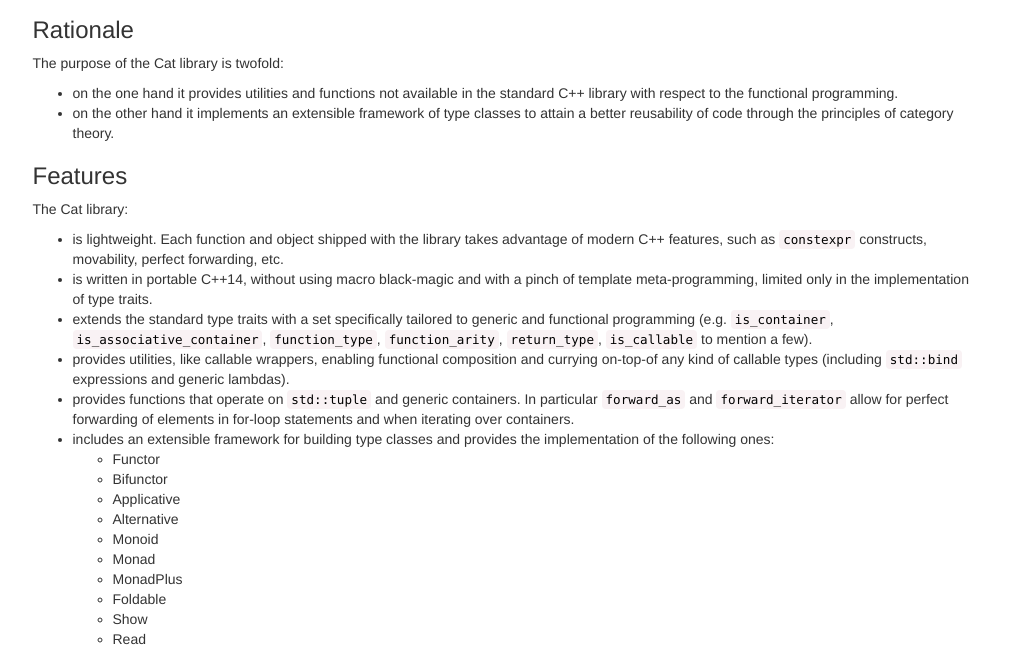
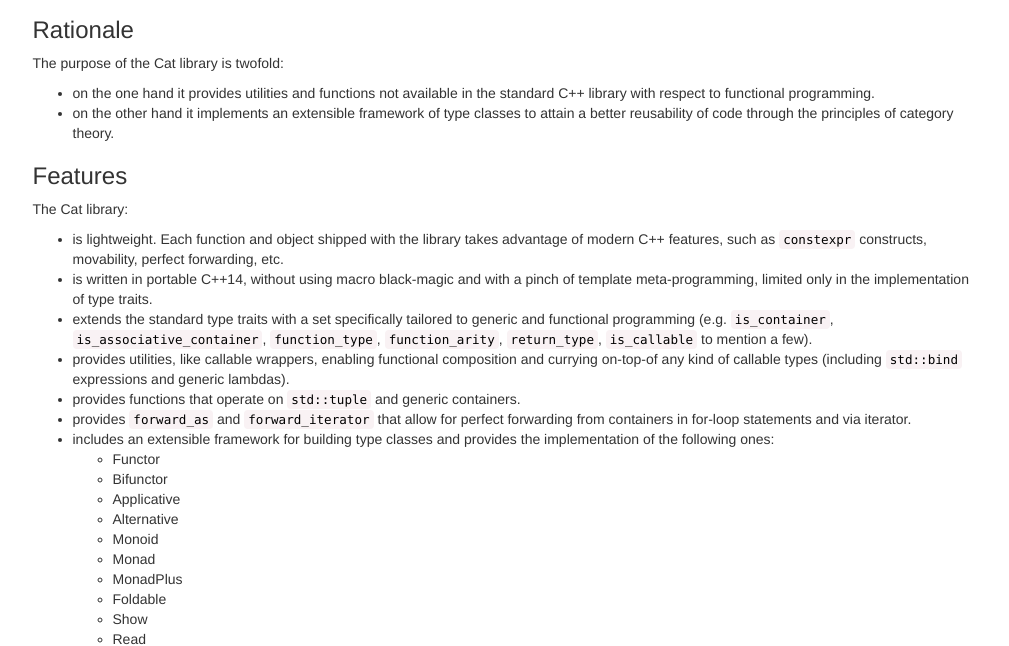
Before and after one commit to cat/cat.github.io, a plain HTML site: page overview.html in a window 1280 px wide. Shown: the part 153-799 px from the top of the page, without its empty margins (135-1144 px from the left). Drawn offline with nearby package versions, Linux system fonts and the light colour scheme.

Commit message:
Minor changes.

```diff
--- a/overview.html
+++ b/overview.html
@@ -36,7 +36,7 @@
                     <h3 id="rationale">Rationale</h3>
 <p>The purpose of the Cat library is twofold:</p>
 <ul>
-<li>on the one hand it provides utilities and functions not available in the standard C++ library with respect to the functional programming.</li>
+<li>on the one hand it provides utilities and functions not available in the standard C++ library with respect to functional programming.</li>
 <li>on the other hand it implements an extensible framework of type classes to attain a better reusability of code through the principles of category theory.</li>
 </ul>
 <h3 id="features">Features</h3>
@@ -46,7 +46,8 @@
 <li>is written in portable C++14, without using macro black-magic and with a pinch of template meta-programming, limited only in the implementation of type traits.</li>
 <li>extends the standard type traits with a set specifically tailored to generic and functional programming (e.g. <code>is_container</code>, <code>is_associative_container</code>, <code>function_type</code>, <code>function_arity</code>, <code>return_type</code>, <code>is_callable</code> to mention a few).</li>
 <li>provides utilities, like callable wrappers, enabling functional composition and currying on-top-of any kind of callable types (including <code>std::bind</code> expressions and generic lambdas).</li>
-<li>provides functions that operate on <code>std::tuple</code> and generic containers. In particular <code>forward_as</code> and <code>forward_iterator</code> allow for perfect forwarding of elements in for-loop statements and when iterating over containers.<br /></li>
+<li>provides functions that operate on <code>std::tuple</code> and generic containers.</li>
+<li>provides <code>forward_as</code> and <code>forward_iterator</code> that allow for perfect forwarding from containers in for-loop statements and via iterator.<br /></li>
 <li>includes an extensible framework for building type classes and provides the implementation of the following ones:
 <ul>
 <li>Functor</li>
```
Also changed, not shown: 1 other file.
